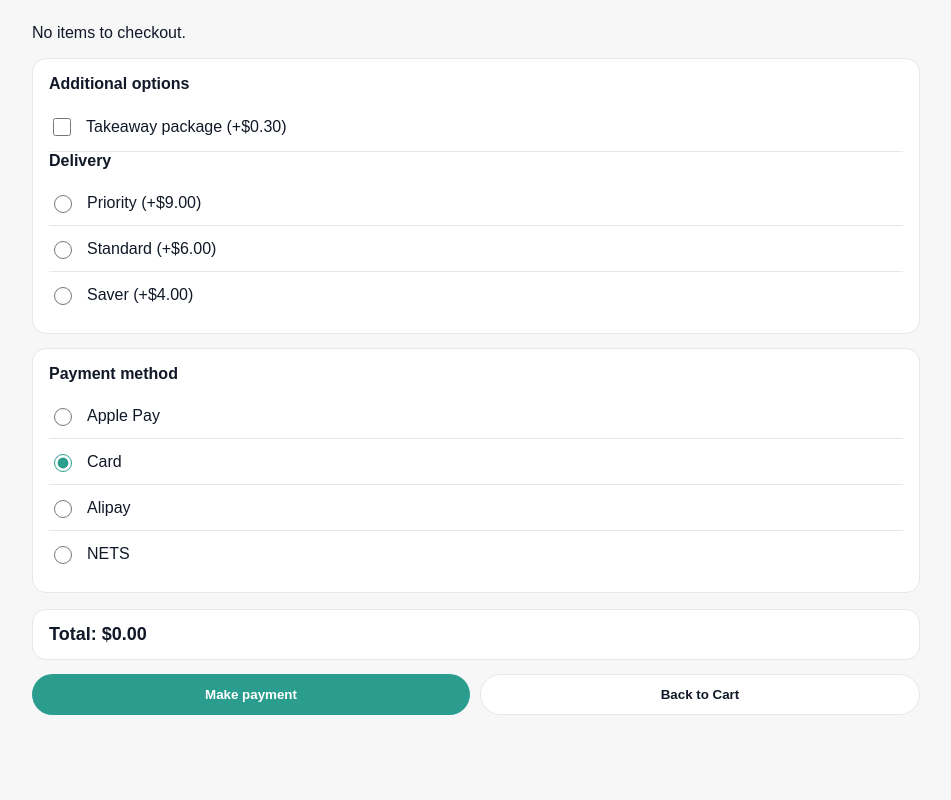
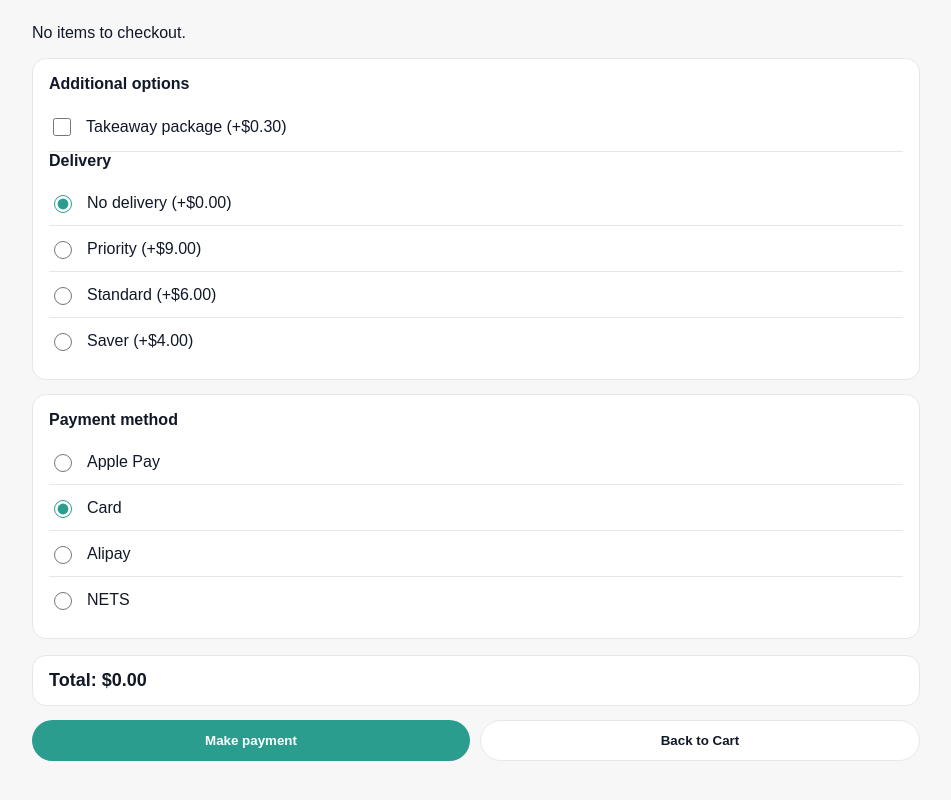
Before and after one commit to Lim-ZiYing/FED-ASG, a plain HTML site: page Order and checkout (sy)/checkout.html in a window 1280 px wide. Shown: the whole page, without its empty margins (164-1115 px from the left). Drawn offline with Linux system fonts and the light colour scheme.

Commit message:
no delivery choice

```diff
--- a/Order and checkout (sy)/checkout.html
+++ b/Order and checkout (sy)/checkout.html
@@ -25,7 +25,10 @@
     </label>
 
     <h3>Delivery</h3>
-
+    <label class="row">
+      <input type="radio" name="delivery" value="0" data-label="None" checked>
+       <span>No delivery (+$0.00)</span>
+    </label>
     <label class="row">
       <input type="radio" name="delivery" value="9" data-label="Priority">
       <span>Priority (+$9.00)</span>
```
